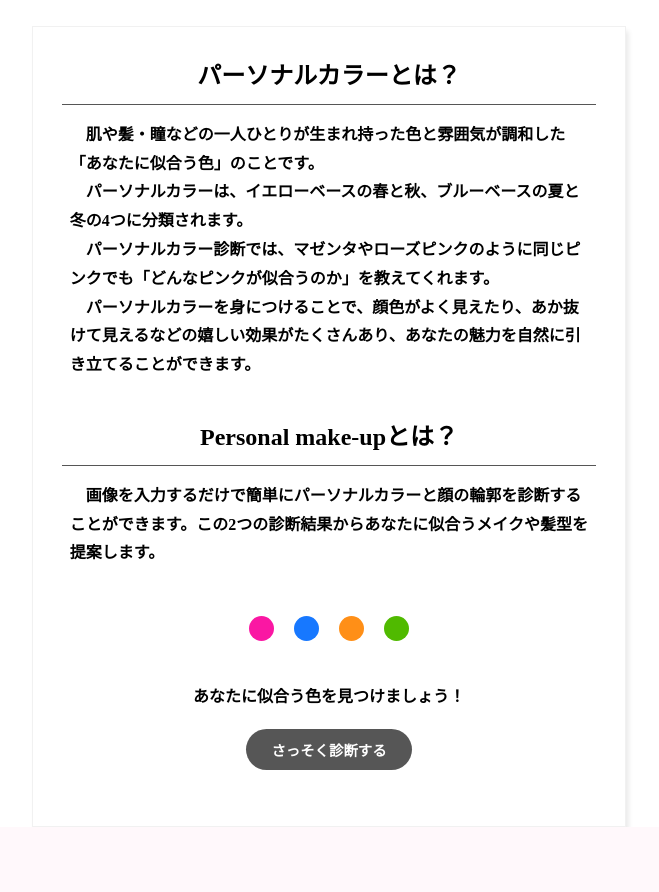
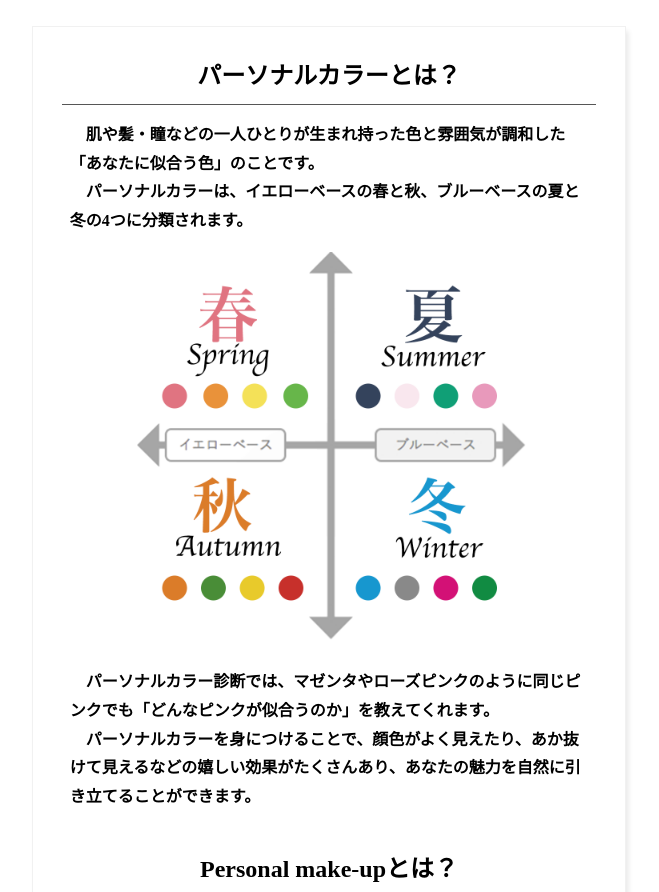
Before and after one commit to Kamenleon/Pmake-up, a Flask app: page / in a window 1536 px wide. Shown: the part 679-1571 px from the top of the page, without its empty margins (439-1098 px from the left). Before the commit the page ends 1506 px from the top, so only its background shows below. Run offline with Flask 2, Linux system fonts and the light colour scheme; some libraries are stand-ins or nearby versions.

Commit message:
説明画像追加

```diff
--- a/static/css/desktop.scss
+++ b/static/css/desktop.scss
@@ -50,6 +50,13 @@
     font-weight: bold;
     line-height: 1.8rem;
     font-size: 1rem;
+  }
+
+  .colorImg{
+    display: block;
+    max-width: 400px;
+    height: auto;
+    margin: 1rem auto;
   }
 
   #infoSmall{
--- a/static/css/general.scss
+++ b/static/css/general.scss
@@ -39,6 +39,13 @@
     border-top: 1px solid #565656;
     line-height: 1.6rem;
     font-size: 0.9rem;
+  }
+
+    .colorImg{
+    display: block;
+    max-width: 250px;
+    height: auto;
+    margin: 1rem auto;
   }
 
   #infoSmall{
--- a/static/css/phone.scss
+++ b/static/css/phone.scss
@@ -38,6 +38,13 @@ header {
     border-top: 1px solid #565656;
     line-height: 1.6rem;
     font-size: 0.8rem;
+  }
+
+  .colorImg{
+    display: block;
+    max-width: 200px;
+    height: auto;
+    margin: 1rem auto;
   }
 
   #infoSmall{
--- a/templates/index.html
+++ b/templates/index.html
@@ -42,6 +42,7 @@
       <h3 id="infoTitle">パーソナルカラーとは？</h3>
       <p id="infoSummary">　肌や髪・瞳などの一人ひとりが生まれ持った色と雰囲気が調和した「あなたに似合う色」のことです。<br>
         　パーソナルカラーは、イエローベースの春と秋、ブルーベースの夏と冬の4つに分類されます。<br>
+        <img src="/images/color.png" alt="パーソナルカラーの説明" class="colorImg">
         　パーソナルカラー診断では、マゼンタやローズピンクのように同じピンクでも「どんなピンクが似合うのか」を教えてくれます。<br>
         　パーソナルカラーを身につけることで、顔色がよく見えたり、あか抜けて見えるなどの嬉しい効果がたくさんあり、あなたの魅力を自然に引き立てることができます。</p>
       <h3 id="infoTitle">Personal make-upとは？</h3>
```
Also changed, not shown: images/color.png (added), static/css/style.min.css.
